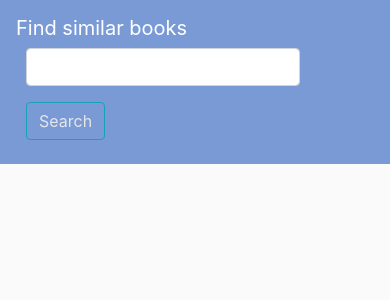
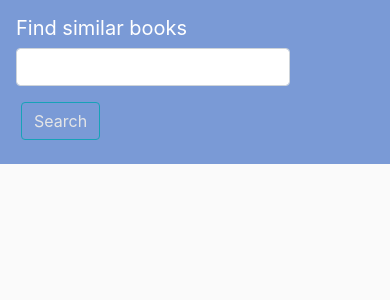
Before and after one commit to RoopeKeto/book-recommender, a Flask app: page / in a window 390 px wide. Shown: the top 300 px of the page. Run offline with Flask 2, Linux system fonts and the light colour scheme; parts of the project's set-up code (start-up, migrations or seed data) failed here and were passed over; some libraries are stand-ins or nearby versions.

Commit message:
making more mobile friendly

```diff
--- a/static/main.css
+++ b/static/main.css
@@ -78,8 +78,8 @@ body {
     color: #e4e5e6;
   }
 
-  .form-group {
-    margin-left: 10px;
+  .additional-margin {
+    margin-left: 5px;
   }
 
   .btn {
@@ -101,3 +101,7 @@ body {
   .greyish_brownish {
     color: #4e473a;
   }
+
+ .additional-bottom-margin {
+   margin-bottom: 20px;
+ }
--- a/templates/sort_by_sentiment_app.html
+++ b/templates/sort_by_sentiment_app.html
@@ -22,7 +22,7 @@
                   {{ form.searchword(class="form-control") }}
                 </div>
 
-                <div class="form-group">
+                <div class="form-group additional-margin">
                     {{ form.search(class="btn btn-outline-info") }}
                 </div>
           </form>
```
